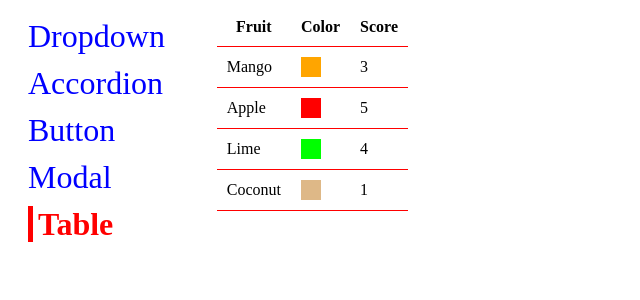
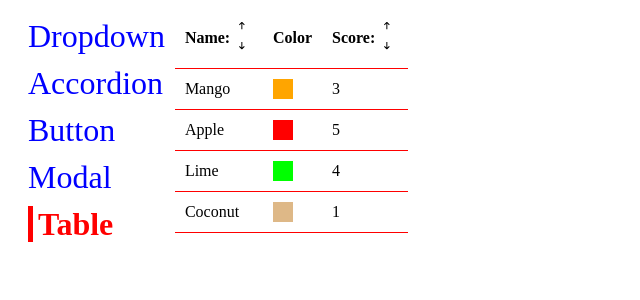
Before and after one commit to LunaticEradicator/React-Reusability, a React (Vite) app: page /table in a window 1280 px wide. Shown: the top 300 px of the page, without its empty margins (0-640 px from the left). Built offline with nearby package versions, Linux system fonts and the light colour scheme.

Commit message:
Table Reuseablity with sorting

```diff
--- a/src/App.css
+++ b/src/App.css
@@ -164,3 +164,8 @@ th {
   width: 20px;
   height: 20px;
 }
+
+.sortElement {
+  display: flex;
+  align-items: center;
+}
--- /dev/null
+++ b/src/component/SortableTable.jsx
@@ -0,0 +1,113 @@
+import { useState } from "react";
+import Table from "../component/Table"
+import { VscArrowSmallDown } from "react-icons/vsc";
+import { VscArrowSmallUp } from "react-icons/vsc";
+
+// 1, find header which have 'sortValue' from config and pass that updatedConfig as the config prop
+
+// 2, handleClick event function
+// a, needs 2 state for this sortOrder, sortBy]
+// b, change the sortOrder from null-> asc -> desc ... when clicking on that element
+
+// 3,sort the data element
+// a, create a copy of data prop
+// b, only sort if sortOrder and sortBy are null
+// c, find the correct sortValue function for sorting
+
+
+export default function SortableTable(props) {
+    const { config, data } = props
+
+    const [sortOrder, setSortOrder] = useState(null);
+    const [sortBy, setSortBy] = useState(null);
+
+    const handleClick = (label) => {
+        if (sortBy && label !== sortBy) { // if we are currently sorting by one column and if we are sorting by new column
+            setSortOrder('asc')
+            setSortBy(label)
+            return;
+        }
+        if (sortOrder === null) {
+            setSortOrder('asc')
+            setSortBy(label)
+        }
+        else if (sortOrder === 'asc') {
+            setSortOrder('desc')
+            setSortBy(label)
+        }
+        else if (sortOrder === 'desc') {
+            setSortOrder(null)
+            setSortBy(null)
+        }
+    }
+
+    function getIcon(label, sortBy, sortOrder) {
+        if (label !== sortBy) { // so only the corresponding label changes
+            return <div>
+                <VscArrowSmallUp />
+                <VscArrowSmallDown />
+            </div>
+        }
+        if (sortOrder === null) {
+            return <div>
+                <VscArrowSmallUp />
+                <VscArrowSmallDown />
+            </div>
+        }
+        else if (sortOrder === "asc") {
+            return <div>
+                <VscArrowSmallUp />
+            </div>
+        }
+        else if (sortOrder === "desc") {
+            return <div>
+                <VscArrowSmallDown />
+            </div>
+        }
+    }
+
+    const updatedConfig = config.map(column => { // adding a optional function to check if sortValue is available
+        if (column.sortValue) {
+            return {
+                ...column,
+                header: () =>
+                    <th onClick={() => handleClick(column.label)}>
+                        <div className="sortElement">
+                            {`${column.label}: `}  {getIcon(column.label, sortBy, sortOrder)}
+                        </div>
+                    </th>
+            }
+        }
+        return column
+    })
+
+    let sortedData = data;
+
+    if (sortBy && sortOrder) { // if not null
+
+        // for sorting object we always should use a function to change the sorting condition
+        //  get's the sortValue function from config which is then used to sort value
+        const { sortValue } = config.find(column => column.label === sortBy)
+        sortedData = [...data].sort((a, b) => {
+            const valueA = sortValue(a);
+            const valueB = sortValue(b);
+
+            const reverseOrder = sortOrder === 'asc' ? 1 : -1
+
+            if (typeof (valueA) === "string") {
+                return valueA.localeCompare(valueB) * reverseOrder
+            }
+            else {
+                return (valueA - valueB) * reverseOrder
+            }
+        })
+    }
+
+    return (
+        <Table
+            {...props}
+            config={updatedConfig}
+            data={sortedData}
+        />
+    )
+}
--- a/src/component/Table.jsx
+++ b/src/component/Table.jsx
@@ -1,8 +1,13 @@
+import { Fragment } from "react"
 
 export default function Table({ data, config, keyFn }) {
 
     // To show table header with custom amount of column
     const renderTableHeader = config.map(row => {
+        if (row.header) {
+            return <Fragment key={row.label}>{row.header()}</Fragment>
+            // used fragment so that we can assign a key without creating any element inside the dom
+        }
         return (
             <th key={row.label}>{row.label}</th>
         )
--- a/src/pages/TablePage.jsx
+++ b/src/pages/TablePage.jsx
@@ -1,4 +1,5 @@
-import Table from "../component/Table";
+// import Table from "../component/Table";
+import SortableTable from "../component/SortableTable"
 
 export default function TablePage() {
 
@@ -16,9 +17,9 @@ export default function TablePage() {
     ]
 
     const config = [ //Reuse The above Data with custom amount of row for <thead> <tbody> =><td>
-        { label: 'Fruit', render: (fruit) => fruit.name },
+        { label: 'Name', render: (fruit) => fruit.name, sortValue: (item) => item.name },
         { label: 'Color', render: (fruit) => <div style={{ backgroundColor: fruit.color }} className="td-colorDiv" ></div > },
-        { label: 'Score', render: (fruit) => fruit.score }
+        { label: 'Score', render: (fruit) => fruit.score, sortValue: (item) => item.score }
     ]
 
     function keyFn(data) {
@@ -26,6 +27,6 @@ export default function TablePage() {
     }
 
     return (
-        <Table data={data} config={config} keyFn={keyFn} ></Table>
+        <SortableTable data={data} config={config} keyFn={keyFn} ></SortableTable>
     )
 }
```
